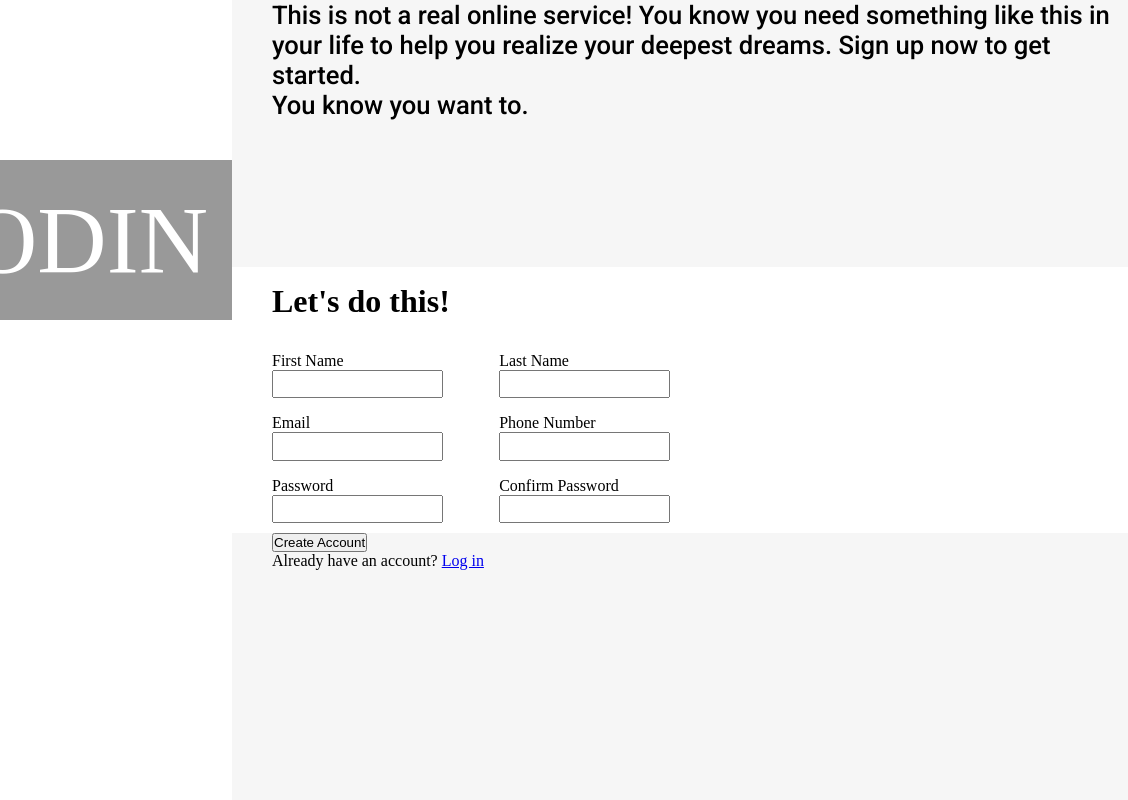
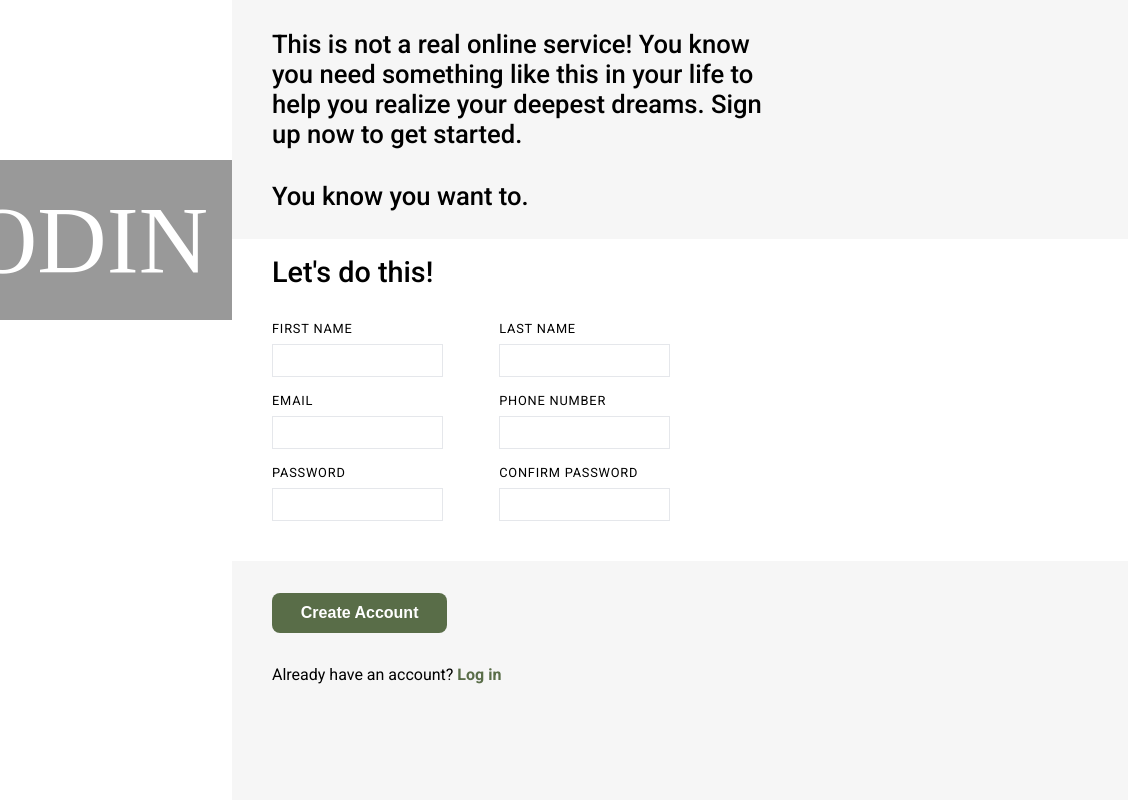
Before and after one commit to devengregoryturner/Sign-Up-Form, a plain HTML site: page index.html in a window 1280 px wide. Shown: the full height of the page, 152-1280 px from the left. Drawn offline with Linux system fonts and the light colour scheme; a web font is replaced by a local one.

Commit message:
Finish visuals of the page

```diff
--- a/style.css
+++ b/style.css
@@ -11,6 +11,7 @@
 }
 body {
   display: flex;
+  font-family: "Roboto";
 }
 .image-section {
   flex: 0 0 30%;
@@ -56,27 +57,34 @@ body {
   background-color: #F6F6F6;
 }
 .form-section__header {
+  display: flex;
+  justify-content: center;
+  align-items: center;
   flex: 1 0 0;
   padding-left: 2.5rem;
+  max-width: 60%;
 
-  font-family: "Roboto";
   font-size: 1.6rem;
   font-weight: 500;
 }
 .form__header-text {
   display: flex;
   flex-direction: column;
+  gap: 2rem;
 
 }
 .form-section__form {
   display: flex;
   flex-direction: column;
+  justify-content: center;
   gap: 1rem;
 
   padding-left: 2.5rem;
+  padding-bottom: 2.5rem;
 
 
-  flex: 1 0 0;
+
+  flex: .75 0 0;
   background-color: #FFF;
 }
 .form__row {
@@ -89,13 +97,38 @@ body {
 
   width: 20%
 }
+label {
+   text-transform: uppercase;
+   font-size: .8rem;
+   letter-spacing: .05rem;
+   margin-bottom: .5rem;
+}
 input {
-  padding: .3rem;
+  padding: .5rem;
+  border: 1px solid #E5E7EB;
 }
 h1 {
+  font-weight: 500;
+  font-size: 1.8rem;
   margin: 1rem 0;
 }
 .form-section__footer {
   flex: 1 0 0;
   padding-left: 2.5rem;
 }
+button {
+  background-color: #596D48;
+  color: #FFF;
+  padding: .7rem 1.8rem;
+  border-radius: 8px;
+  font-size: 1rem;
+  font-weight: 600;
+  margin-top: 2rem;
+  margin-bottom: 2rem;
+  border: none;
+}
+a {
+  text-decoration: none;
+  color: #596D48;
+  font-weight: bold;
+}
```
